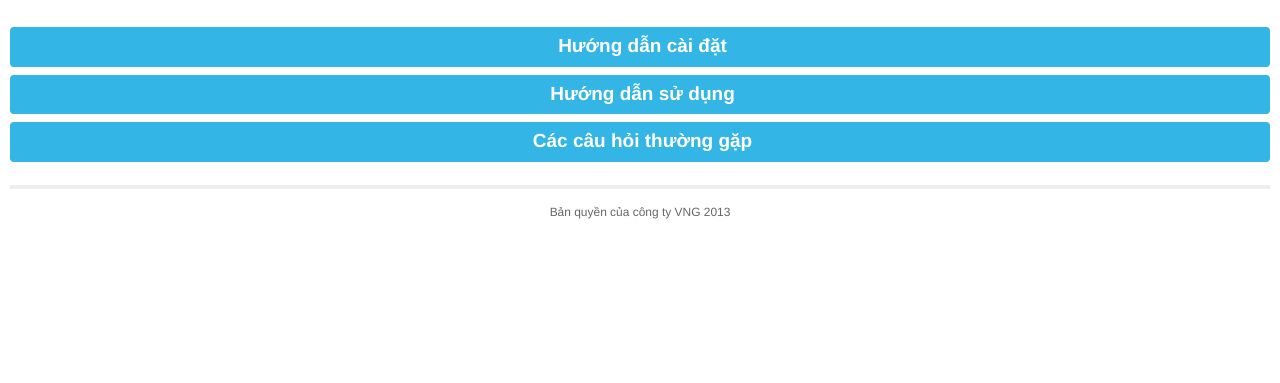
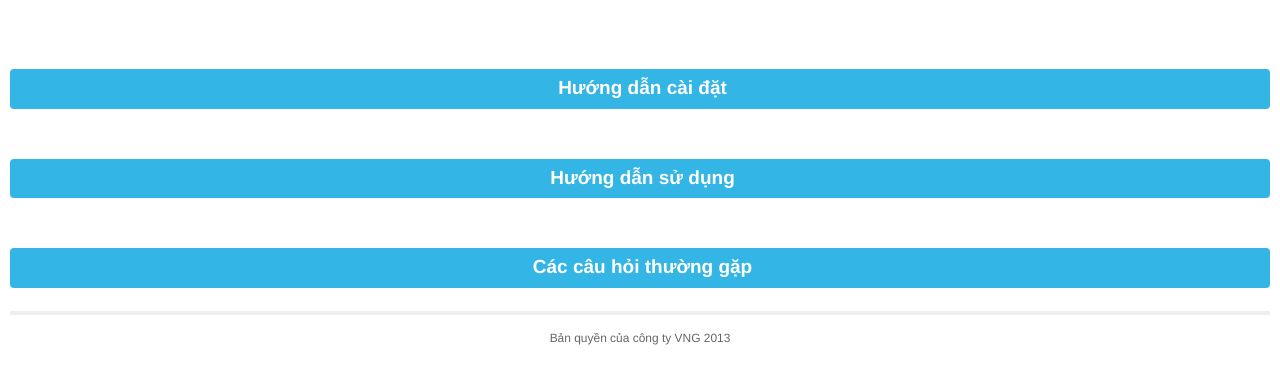
Before and after one commit to labankey/labankey, a plain HTML site: page index.html in a window 1280 px wide. Shown: the part 73-456 px from the top of the page. Drawn offline with Linux system fonts and the light colour scheme.

Commit message:
design index page

```diff
--- a/css/main.css
+++ b/css/main.css
@@ -174,7 +174,7 @@ img{
 	padding: 8px 0px 9px 5px;
 	background-color: #33b5e5;
 	display: block;
-	margin-top: 8px;
+	margin-top: 50px;
 	-webkit-border-radius: 4px;
 	-moz-border-radius: 4px;
 	border-radius: 4px;
```
